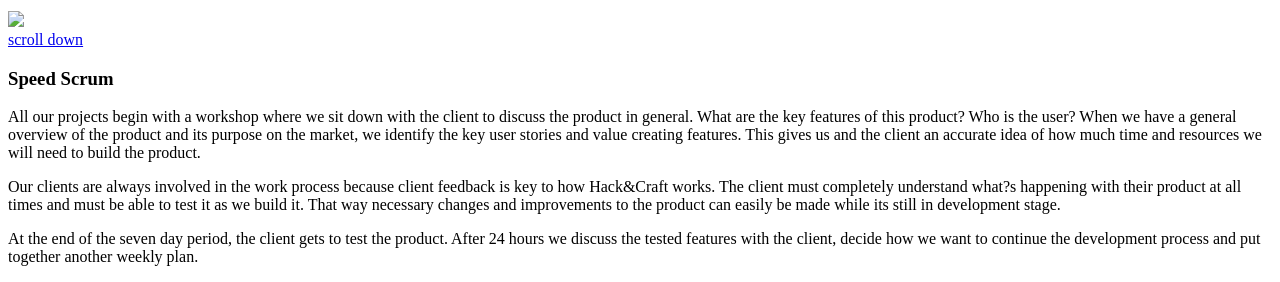
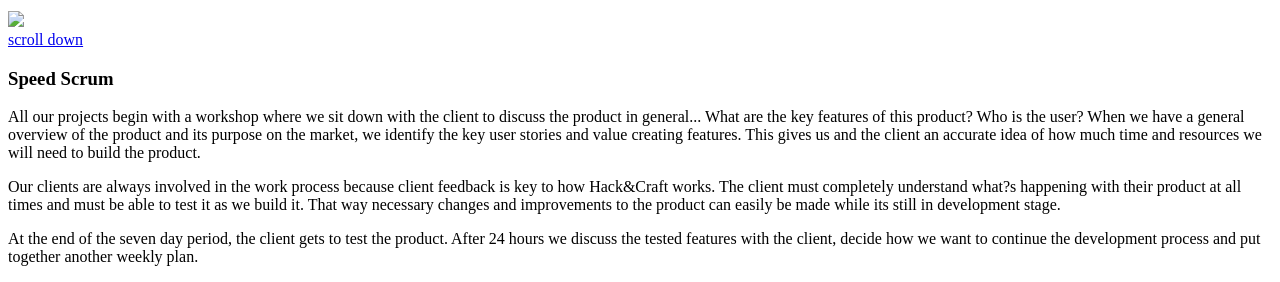
Before and after one commit to MartinPeschke/hncweb, a Jekyll site: the page built from methodology.html, in a window 1280 px wide. Shown: the part 225-507 px from the top of the page. Built offline with Jekyll 4.4.1, drawn with Linux system fonts in a browser that asks for light colours; Markdown is read by kramdown in place of the engine named in the settings.

```diff
--- a/methodology.html
+++ b/methodology.html
@@ -29,7 +29,7 @@ pagename: methodology
         <div class="col-md-10 col-md-offset-1">
 
           <p>
-            All our projects begin with a workshop where we sit down with the client to discuss the product in general. What are the key features of this product? Who is the user?
+            All our projects begin with a workshop where we sit down with the client to discuss the product in general... What are the key features of this product? Who is the user?
             When we have a general overview of the product and its purpose on the market, we identify the key user stories and value creating features.
             This gives us and the client an accurate idea of how much time and resources we will need to build the product.
           </p>
```
